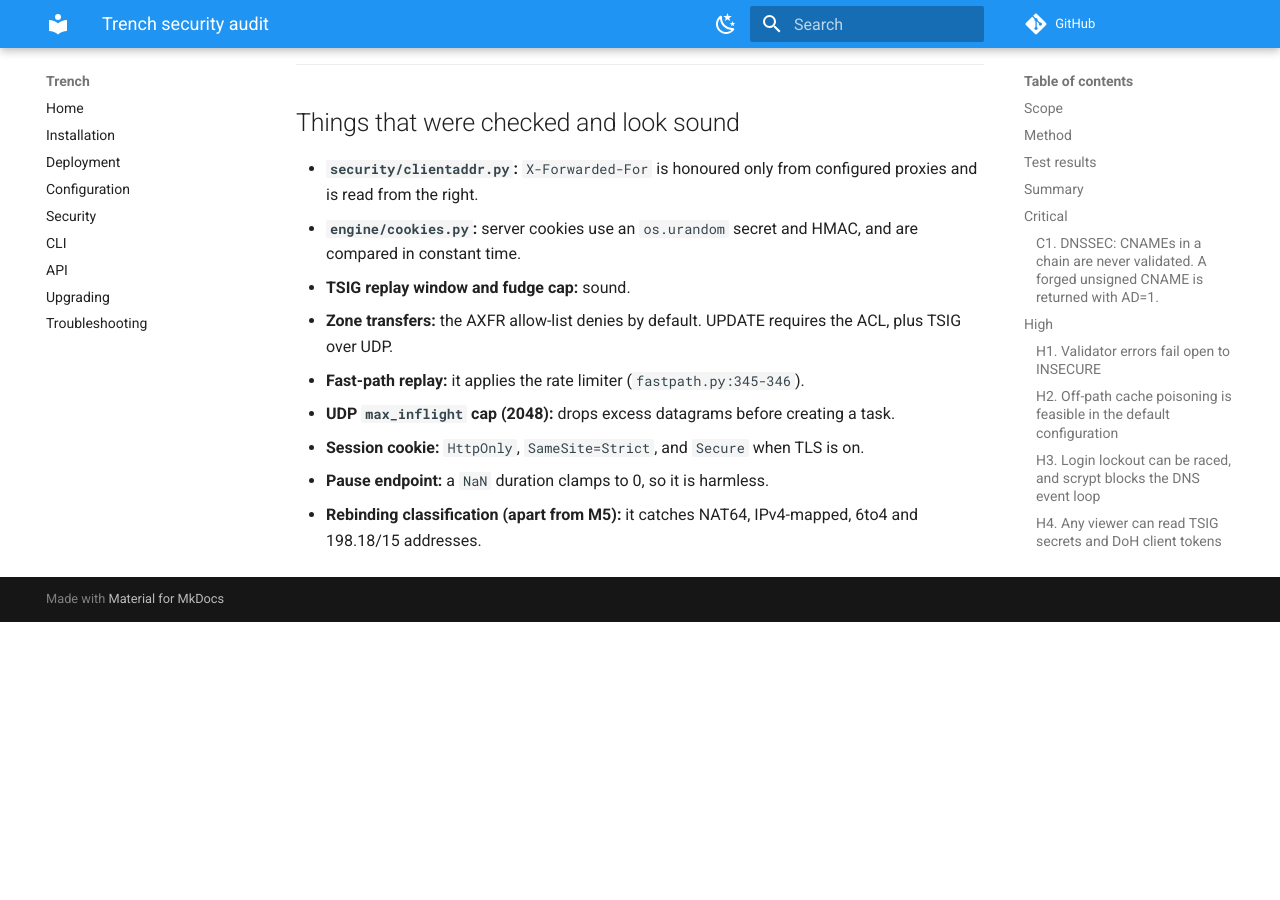
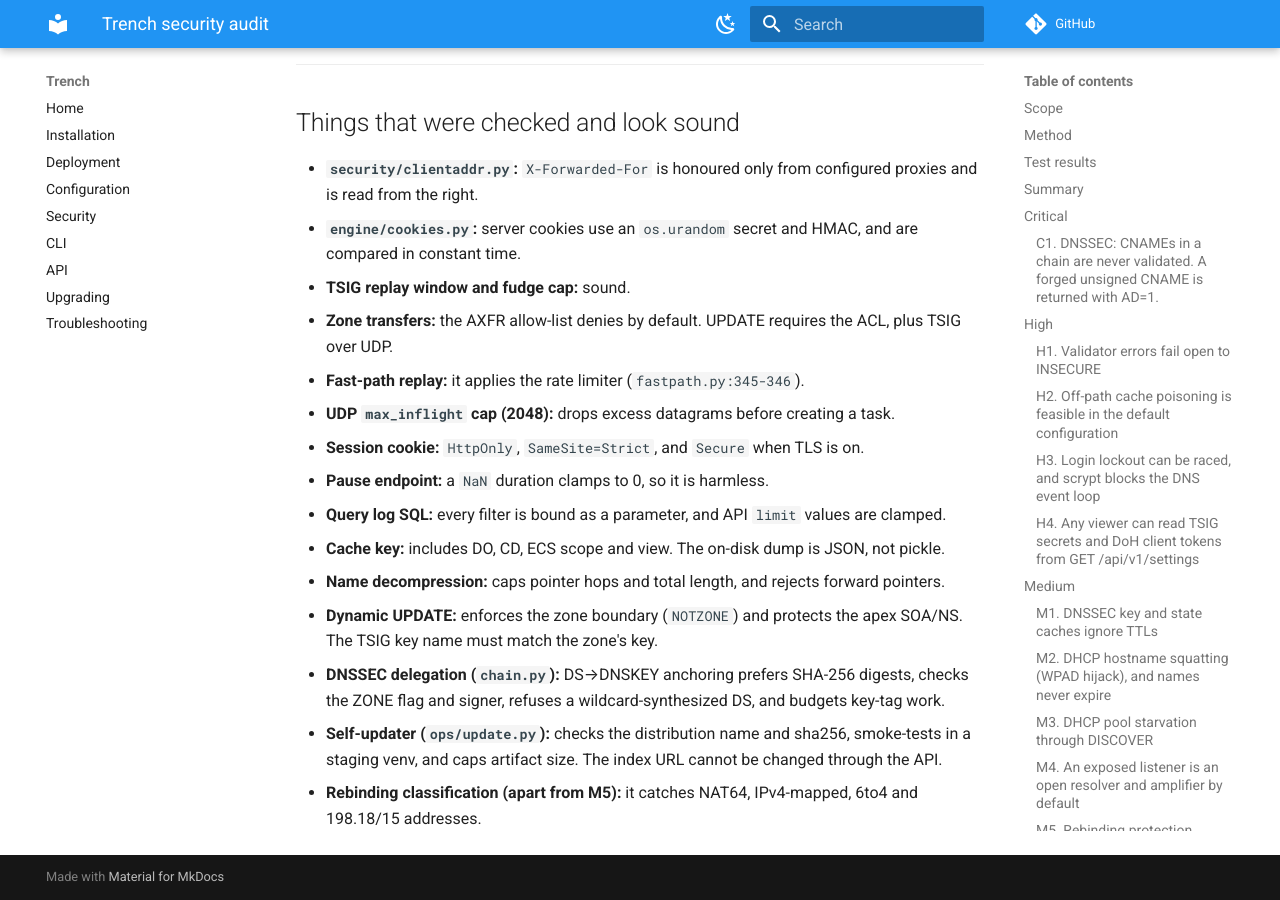
Before and after one commit to dev-doshi/trench, an MkDocs documentation site: the page built from docs/reviews/security-audit.md, in a window 1280 px wide and 900 px high, scrolled down 16002 px. Built offline with MkDocs 1.6.1 and Material for MkDocs 9.7.7, drawn with Linux system fonts in a browser that asks for light colours; comment, search, counter and statistics services are not loaded; before the commit the page ends 16624 px from its top, so only the background shows below that.

Commit message:
Security audit: record areas reviewed and found sound
Query log SQL, cache keying and dump format, name decompression, dynamic
UPDATE, DNSSEC delegation handling and the self-updater.

Co-Authored-By: Claude Opus 5.5 <noreply@anthropic.com>
Claude-Session: https://claude.ai/code/session_011ZTB6d1pCZLnj8Hmc9vbb6

```diff
--- a/docs/reviews/security-audit.md
+++ b/docs/reviews/security-audit.md
@@ -560,4 +560,10 @@ The `plugins` collection holds module paths, and they are imported at startup. A
 - **UDP `max_inflight` cap (2048):** drops excess datagrams before creating a task.
 - **Session cookie:** `HttpOnly`, `SameSite=Strict`, and `Secure` when TLS is on.
 - **Pause endpoint:** a `NaN` duration clamps to 0, so it is harmless.
+- **Query log SQL:** every filter is bound as a parameter, and API `limit` values are clamped.
+- **Cache key:** includes DO, CD, ECS scope and view. The on-disk dump is JSON, not pickle.
+- **Name decompression:** caps pointer hops and total length, and rejects forward pointers.
+- **Dynamic UPDATE:** enforces the zone boundary (`NOTZONE`) and protects the apex SOA/NS. The TSIG key name must match the zone's key.
+- **DNSSEC delegation (`chain.py`):** DS→DNSKEY anchoring prefers SHA-256 digests, checks the ZONE flag and signer, refuses a wildcard-synthesized DS, and budgets key-tag work.
+- **Self-updater (`ops/update.py`):** checks the distribution name and sha256, smoke-tests in a staging venv, and caps artifact size. The index URL cannot be changed through the API.
 - **Rebinding classification (apart from M5):** it catches NAT64, IPv4-mapped, 6to4 and 198.18/15 addresses.
```
